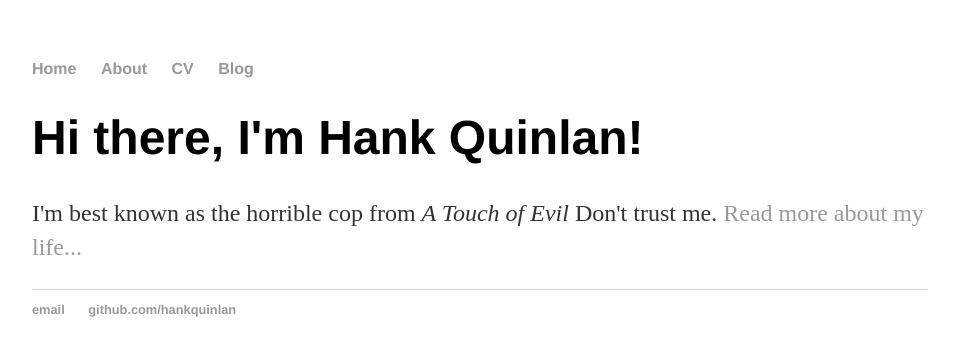
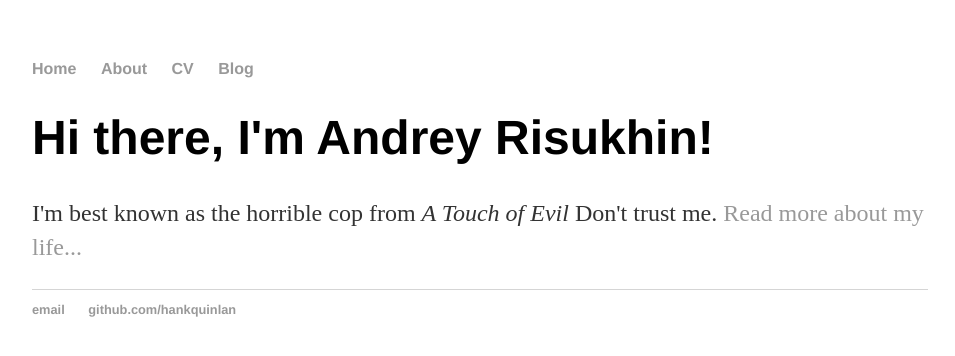
Before and after one commit to AndreyRisukhin/AndreyRisukhin.github.io, a Jekyll site: the page built from index.html, in a window 1280 px wide. Shown: the top 356 px of the page, without its empty margins (160-1115 px from the left). Built offline with Jekyll 4.4.1, drawn with Linux system fonts in a browser that asks for light colours.

Commit message:
Update index.html

```diff
--- a/index.html
+++ b/index.html
@@ -1,8 +1,8 @@
 ---
 layout: default
-title: Hank Quinlan, Horrible Cop
+title: Andrey Risukhin, Machine Learner
 ---
 <div class="blurb">
-	<h1>Hi there, I'm Hank Quinlan!</h1>
+	<h1>Hi there, I'm Andrey Risukhin!</h1>
 	<p>I'm best known as the horrible cop from <em>A Touch of Evil</em> Don't trust me. <a href="/about">Read more about my life...</a></p>
 </div><!-- /.blurb -->
```
